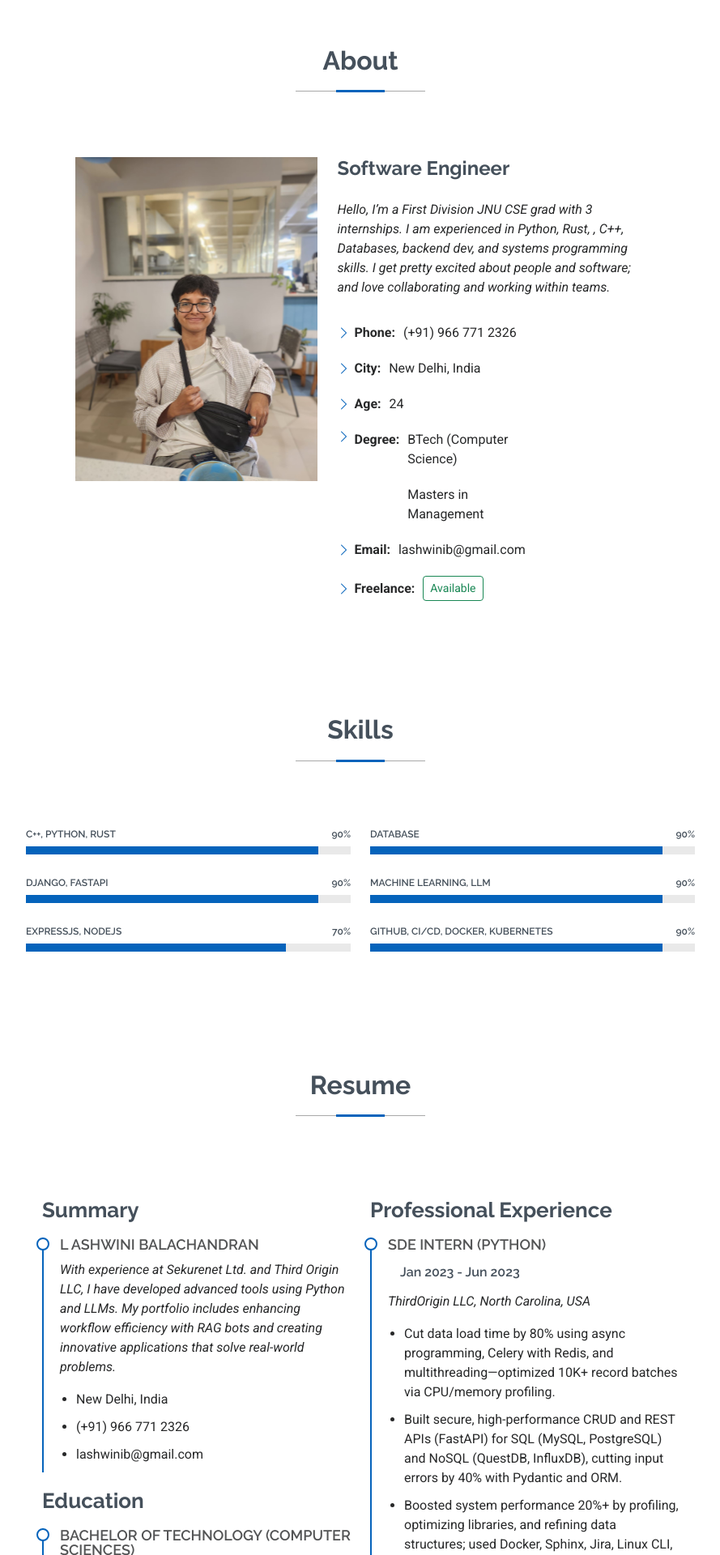
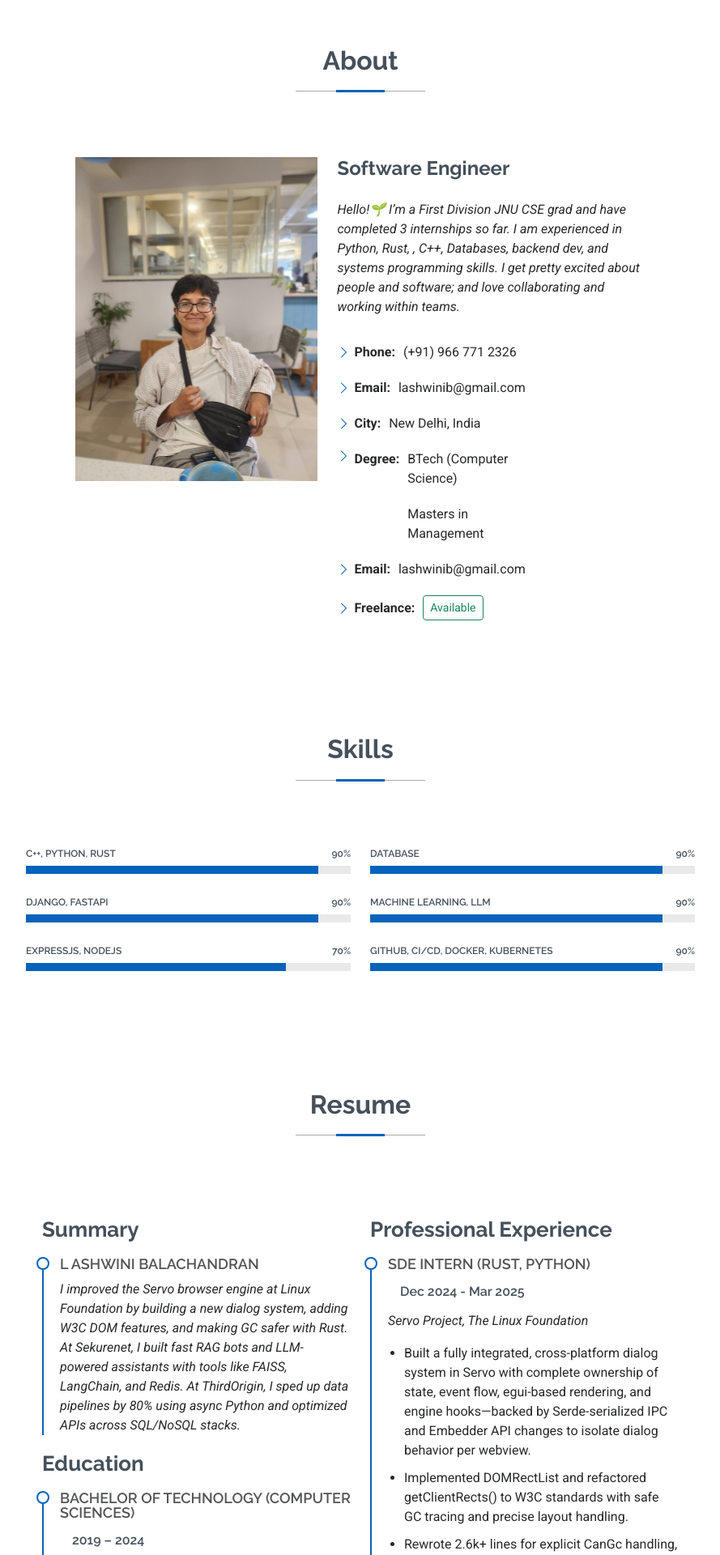
Before and after one commit to chickenleaf/portfolio, a Django app: page / in a window 1280 px wide. Shown: the part 804-2724 px from the top of the page at 81% size, without its empty margins (225-1114 px from the left). Run offline with Django 5.2, Linux system fonts and the light colour scheme; data comes from the database, SQL or seed files in the repository; some libraries are stand-ins or nearby versions.

Commit message:
improved written bits in the website

```diff
--- a/website/templates/landing.html
+++ b/website/templates/landing.html
@@ -63,7 +63,7 @@
         <div class="row justify-content-center">
           <div class="col-lg-9">
             <h2>Ashwini <span><a href="{% url 'download_resume' %}" class="btn btn-outline-success btn-sm" target="_blank">Download Resume</a></span> </h2>
-            <p><span class="typed" data-typed-items="Software Engineer, ML/AI Engineer, Data Analyst, Backend Developer, Low-level Systems Engineer"></span><span class="typed-cursor typed-cursor--blink" aria-hidden="true"></span></p>
+            <p><span class="typed" data-typed-items="Software Engineer, ML/AI Engineer, Data Analyst, Backend Developer, Systems-level programming"></span><span class="typed-cursor typed-cursor--blink" aria-hidden="true"></span></p>
             <div class="social-links">
               <a href="https://github.com/chickenleaf"><i class="bi bi-github"></i></a>
               <a href="https://www.linkedin.com/in/ashwini-lb/"><i class="bi bi-linkedin"></i></a>
@@ -95,15 +95,14 @@
           <div class="col-lg-5 content">
             <h2>Software Engineer</h2>
             <p class="fst-italic py-3">
-              Hello, I’m a First Division JNU CSE grad with 3 internships. I am experienced in Python, Rust, , C++, Databases, backend dev, and systems programming skills. I get pretty excited about people and software; and love collaborating and working within teams.
+              Hello!🌱  I’m a First Division JNU CSE grad and have completed 3 internships so far. I am experienced in Python, Rust, , C++, Databases, backend dev, and systems programming skills. I get pretty excited about people and software; and love collaborating and working within teams.
             </p>
             <div class="row">
               <div class="col-lg-8">
                 <ul>
                   <li><i class="bi bi-chevron-right"></i> <strong>Phone:</strong> <span>(+91) 966 771 2326</span></li>
+                  <li><i class="bi bi-chevron-right"></i> <strong>Email:</strong> <span>lashwinib@gmail.com</span></li>
                   <li><i class="bi bi-chevron-right"></i> <strong>City:</strong> <span>New Delhi, India</span></li>
-                  <li><i class="bi bi-chevron-right"></i> <strong>Age:</strong> <span>24</span></li>
-
                   <li>
                     <div class="d-flex ">
                         <i class="bi bi-chevron-right "></i><strong>Degree:</strong>
@@ -212,12 +211,9 @@
 
             <div class="resume-item pb-0">
               <h4>L Ashwini Balachandran</h4>
-              <p><em>With experience at Sekurenet Ltd. and Third Origin LLC, I have developed advanced tools using Python and LLMs. My portfolio includes enhancing workflow efficiency with RAG bots and creating innovative applications that solve real-world problems.</em></p>
-              <ul>
-                <li>New Delhi, India</li>
-                <li>(+91) 966 771 2326</li>
-                <li>lashwinib@gmail.com</li>
-              </ul>
+              <p><em>
+                I improved the Servo browser engine at Linux Foundation by building a new dialog system, adding W3C DOM features, and making GC safer with Rust. At Sekurenet, I built fast RAG bots and LLM-powered assistants with tools like FAISS, LangChain, and Redis. At ThirdOrigin, I sped up data pipelines by 80% using async Python and optimized APIs across SQL/NoSQL stacks.
+                </em></p>
             </div><!-- Edn Resume Item -->
 
 
@@ -284,7 +280,7 @@
       <!-- Section Title -->
       <div class="container section-title" data-aos="fade-up">
         <h2>Portfolio</h2>
-        <p>My projects, from a conversational translator to an AR-powered design app, showcase my commitment to excellence. Each project leverages cutting-edge technology to deliver practical, user-focused solutions that drive satisfaction and efficiency.</p>
+        <p>I’ve built everything from smart APIs to full-stack web apps and Machine Learning solutions— my projects focus on creating reliable, scalable, and user-friendly tools that solve real problems across languages, data, and the web.</p>
       </div><!-- End Section Title -->
 
       <div class="container">
--- a/website/views.py
+++ b/website/views.py
@@ -60,7 +60,7 @@ def download_resume(request):
 def landing(request):
 
     education_entries = Education.objects.all().order_by('order') # Assuming 'order' field in Education model
-    work_experiences = WorkExperience.objects.all().order_by('-start_date', 'order') # Order by most recent start date, then custom order
+    work_experiences = WorkExperience.objects.all().order_by('order') # Order by most recent start date, then custom order
     projects = Project.objects.all().order_by('order') # Assuming 'order' field in Project model
     achievements = Achievement.objects.all().order_by('order')
 
```
